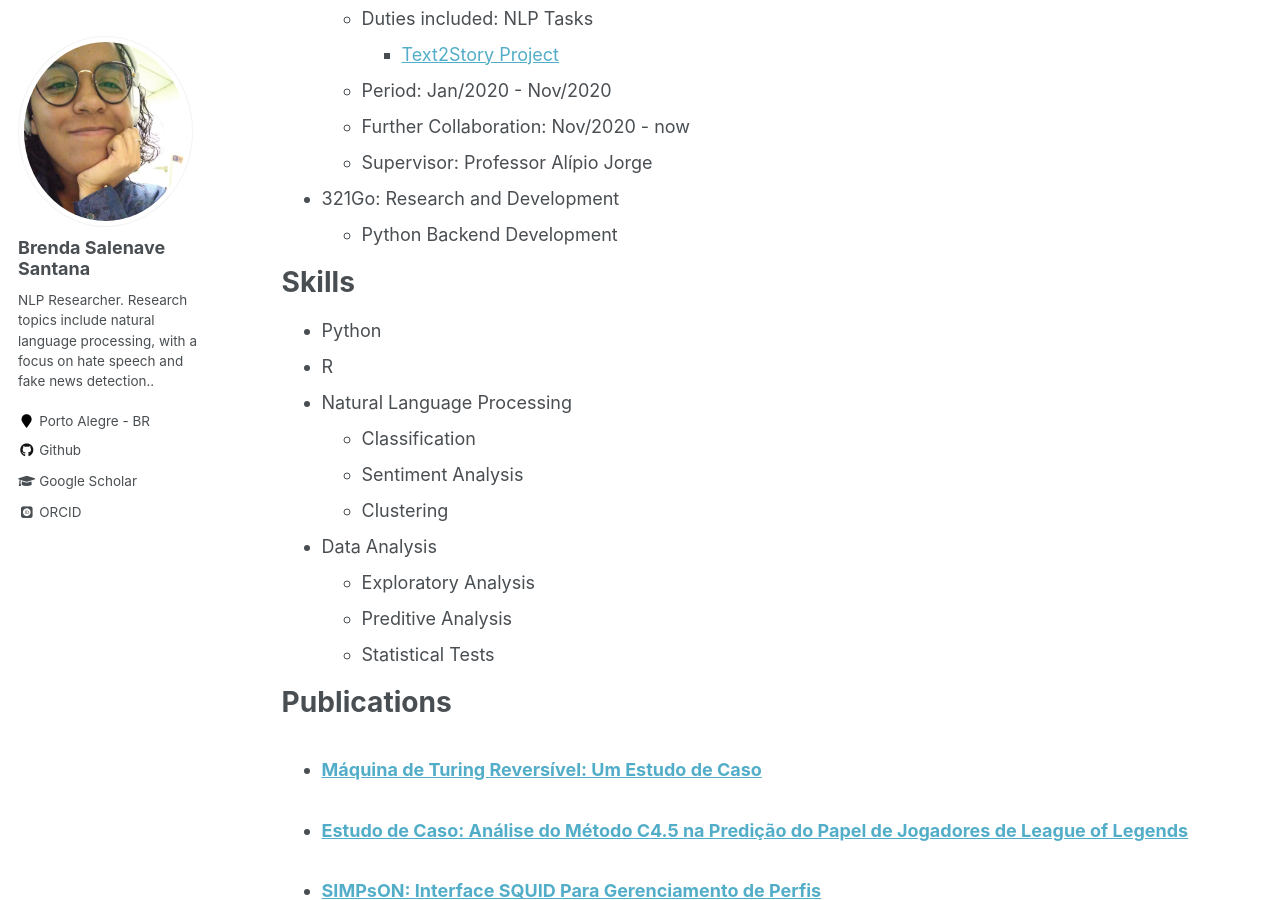
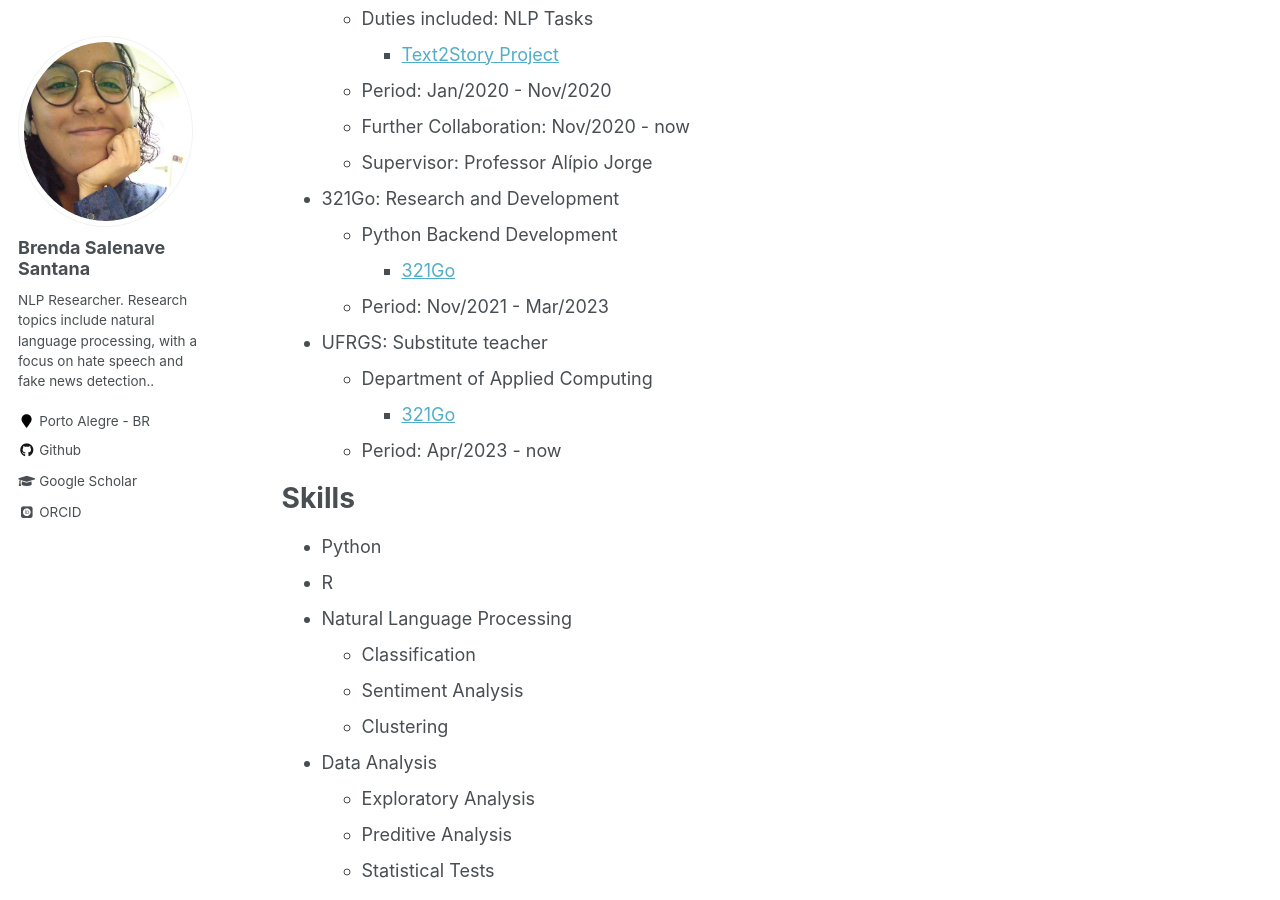
Before and after one commit to brendasalenave/brendasalenave.github.io, a Jekyll site: the page built from _pages/cv.md, in a window 1280 px wide and 900 px high, scrolled down 545 px. Built offline with Jekyll 4.4.1, drawn with Linux system fonts in a browser that asks for light colours; some web fonts are replaced.

Commit message:
Update cv.md

```diff
--- a/_pages/cv.md
+++ b/_pages/cv.md
@@ -31,6 +31,13 @@ Work experience
 
 * 321Go: Research and Development
   * Python Backend Development
+    * [321Go](https://dev.platform321go.com)
+  * Period: Nov/2021 - Mar/2023
+
+* UFRGS: Substitute teacher
+  * Department of Applied Computing
+    * [321Go](https://dev.platform321go.com)
+  * Period: Apr/2023 - now
 
 Skills
 ======
```
